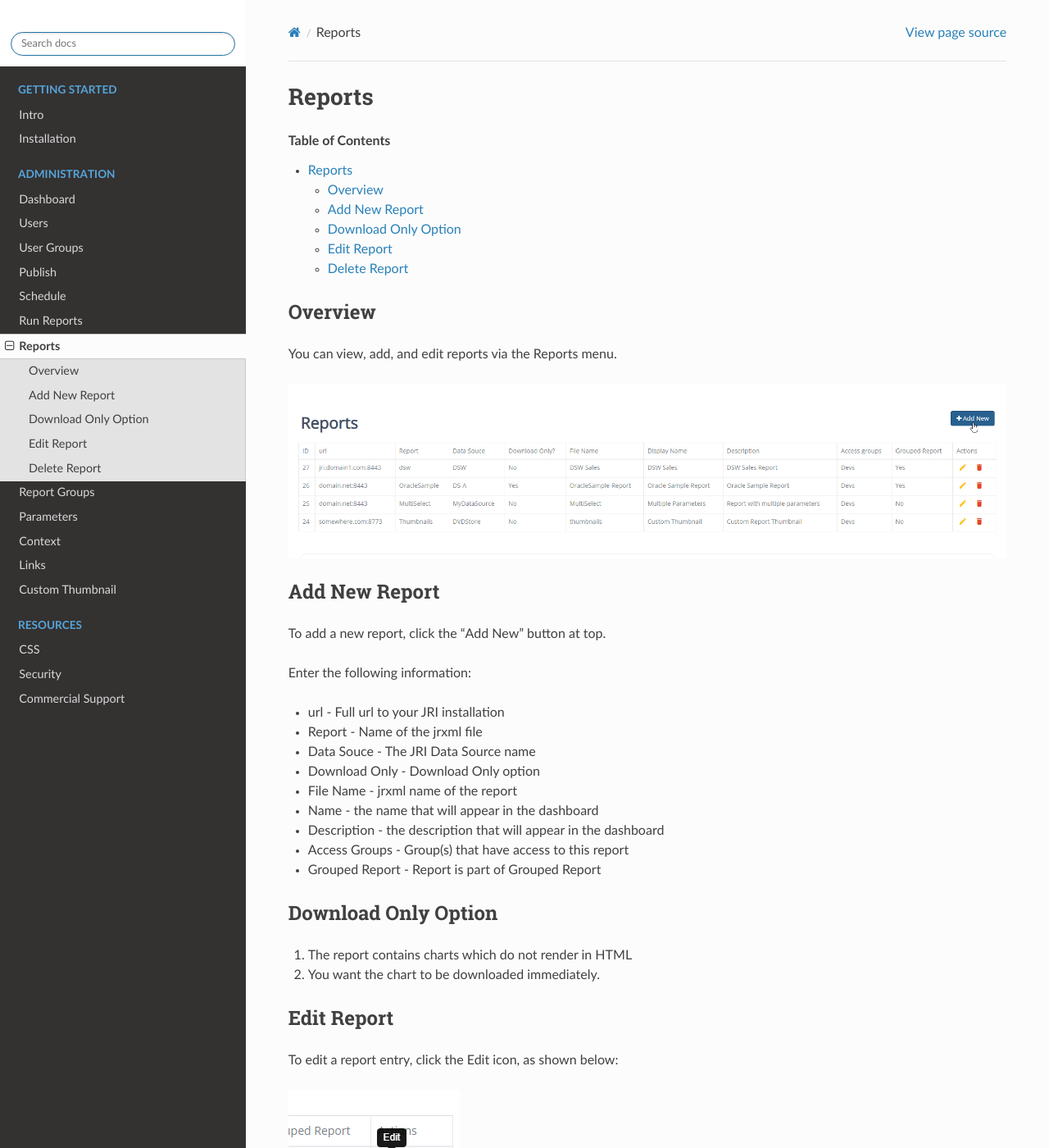
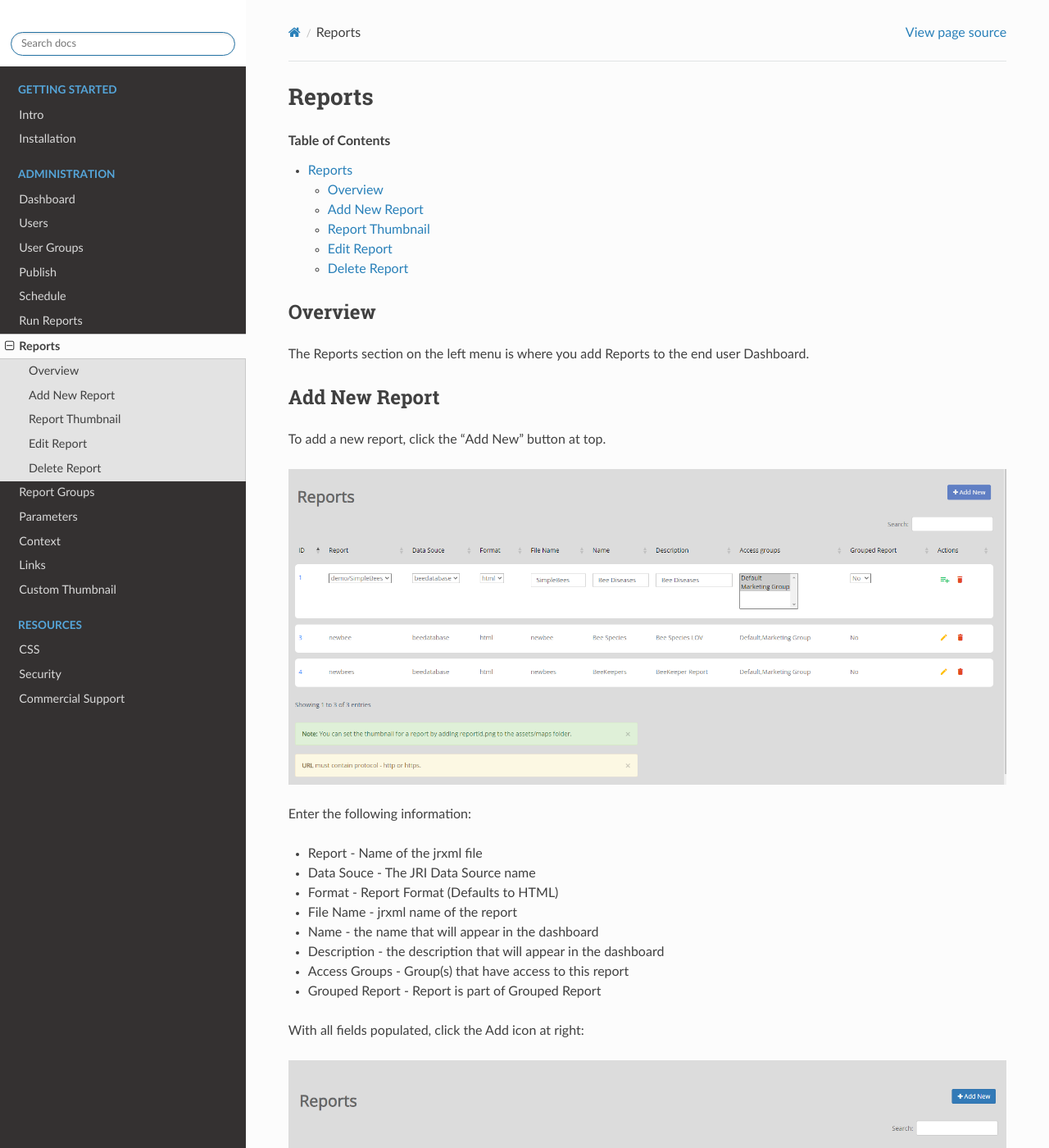
Before and after one commit to AcuGIS/jasper-report-publisher, a Sphinx documentation site: the page built from docs/components/reports/index.rst, in a window 1280 px wide and 1400 px high. Shown: the whole window at 82% size. Built offline with Sphinx 7.4.7 and the Read the Docs theme 2.0.0, drawn with Linux system fonts in a browser that asks for light colours; pages that are not in the unit, such as notebooks, are missing from menus; some of the changed text lies outside the part shown.

Commit message:
Update index.rst

```diff
--- a/docs/components/reports/index.rst
+++ b/docs/components/reports/index.rst
@@ -14,23 +14,20 @@
 Overview
 ==================
 
-You can view, add, and edit reports via the Reports menu.
-
-.. image:: _static/Add-Report.png
-
-
+The Reports section on the left menu is where you add Reports to the end user Dashboard.
 
 Add New Report
 ================
 
 To add a new report, click the "Add New" button at top.
 
+.. image:: ../../_static/report-dashboard-0.png
+
 Enter the following information:
 
-* url	- Full url to your JRI installation
 * Report	- Name of the jrxml file
 * Data Souce - The JRI Data Source name
-* Download Only - Download Only option
+* Format - Report Format (Defaults to HTML)
 * File Name	- jrxml name of the report
 * Name	- the name that will appear in the dashboard
 * Description	- the description that will appear in the dashboard
@@ -38,10 +35,15 @@
 * Grouped Report - Report is part of Grouped Report
 
 
-Download Only Option
+With all fields populated, click the Add icon at right:
+
+.. image:: ../../_static/report-dashboard-1.png
+
+
+Report Thumbnail
 =====================
-1.  The report contains charts which do not render in HTML
-2.  You want the chart to be downloaded immediately.
+
+You can set the thumbnail for a report by adding reportid.png to the assets/maps folder.
 
 Edit Report
 ===================
```
